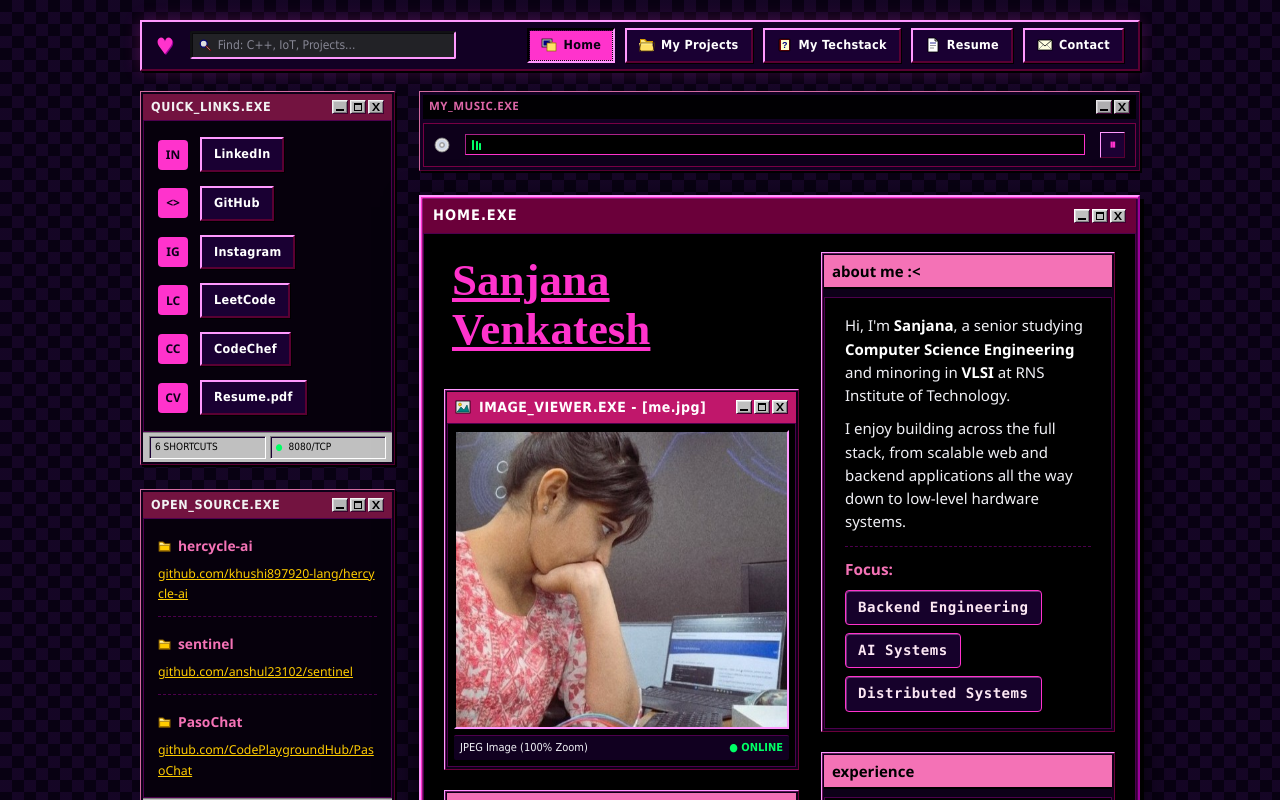
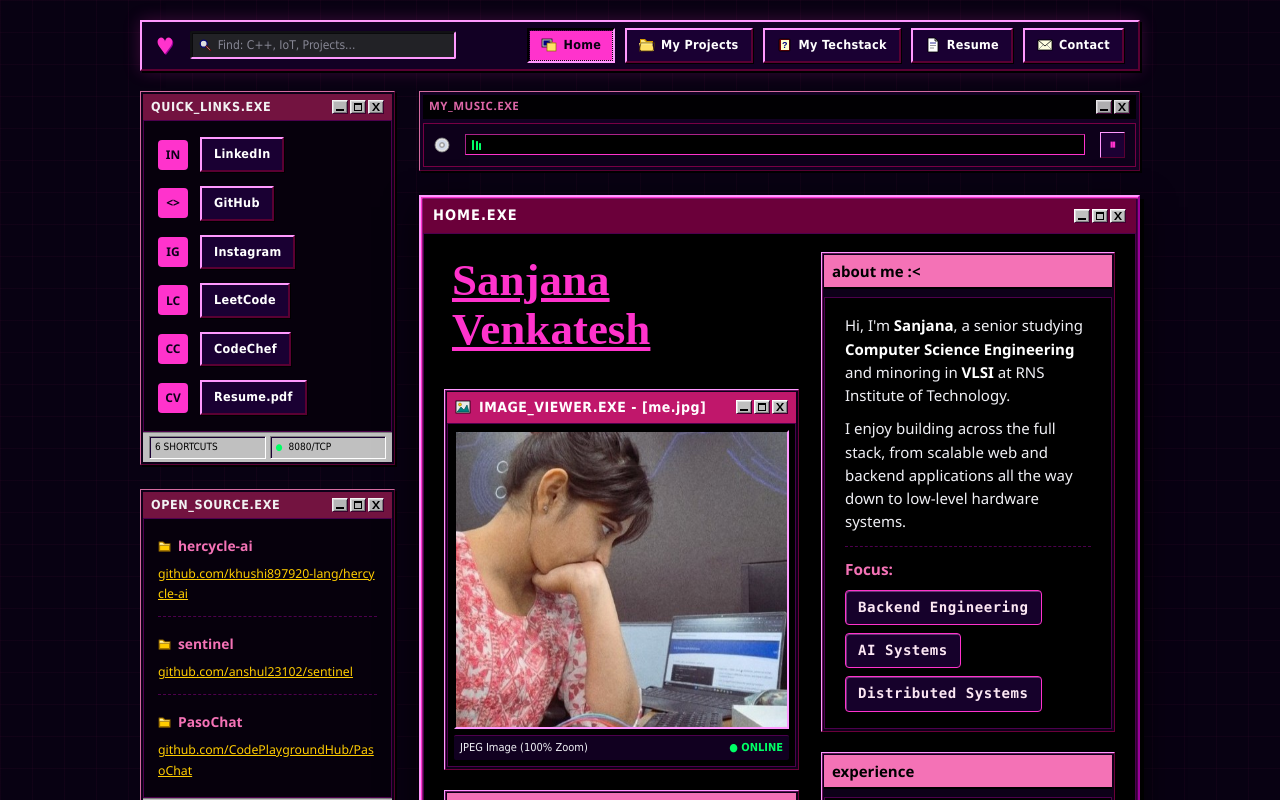
Before and after one commit to sanjanavenkatesh05/My-Portfolio, a React (Vite) app in the folder my-portfolio/: page / in a window 1280 px wide. Shown: the top 800 px of the page. Built offline with nearby package versions, Linux system fonts and the light colour scheme; a web font is replaced by a local one.

Commit message:
corrected information again- again

```diff
--- a/my-portfolio/src/index.css
+++ b/my-portfolio/src/index.css
@@ -72,10 +72,9 @@ body {
   -webkit-font-smoothing: antialiased;
   -moz-osx-font-smoothing: grayscale;
   background-image:
-    linear-gradient(45deg, rgba(38, 10, 60, 0.45) 25%, transparent 25%, transparent 75%, rgba(38, 10, 60, 0.45) 75%, rgba(38, 10, 60, 0.45)),
-    linear-gradient(45deg, rgba(38, 10, 60, 0.45) 25%, transparent 25%, transparent 75%, rgba(38, 10, 60, 0.45) 75%, rgba(38, 10, 60, 0.45));
-  background-size: 24px 24px;
-  background-position: 0 0, 12px 12px;
+    linear-gradient(to right, rgba(255, 42, 160, 0.035) 1px, transparent 1px),
+    linear-gradient(to bottom, rgba(255, 42, 160, 0.035) 1px, transparent 1px);
+  background-size: 32px 32px;
 }
 
 
```
